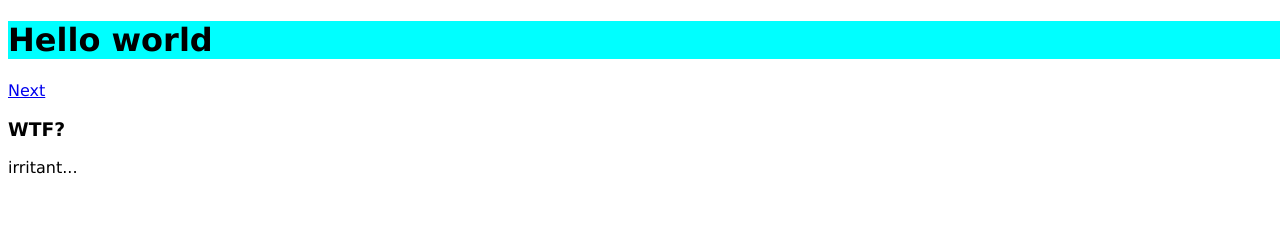
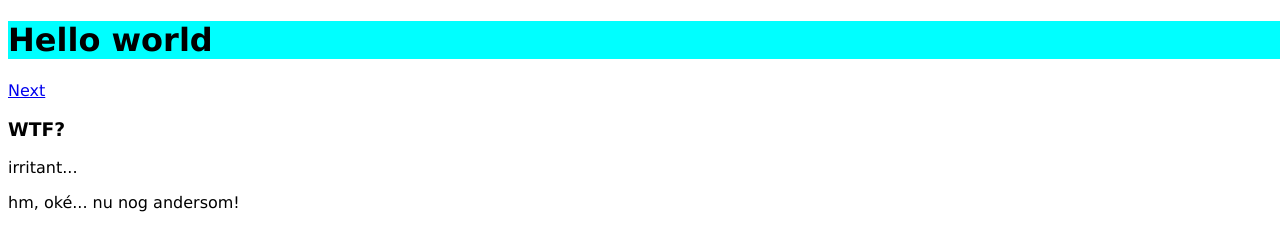
Before and after one commit to hsm23/MyFirstWebpage, a plain HTML site: page index.html in a window 1280 px wide. Drawn offline with Linux system fonts and the light colour scheme.

Commit message:
Tweede p-element toegevoegd

```diff
--- a/index.html
+++ b/index.html
@@ -13,6 +13,7 @@
   <a href="page2.html">Next</a>
   <h3>WTF?</h3>
   <p>irritant...</p>
+  <p>hm, oké... nu nog andersom!</p>
 </body>
 
 </html>
```
